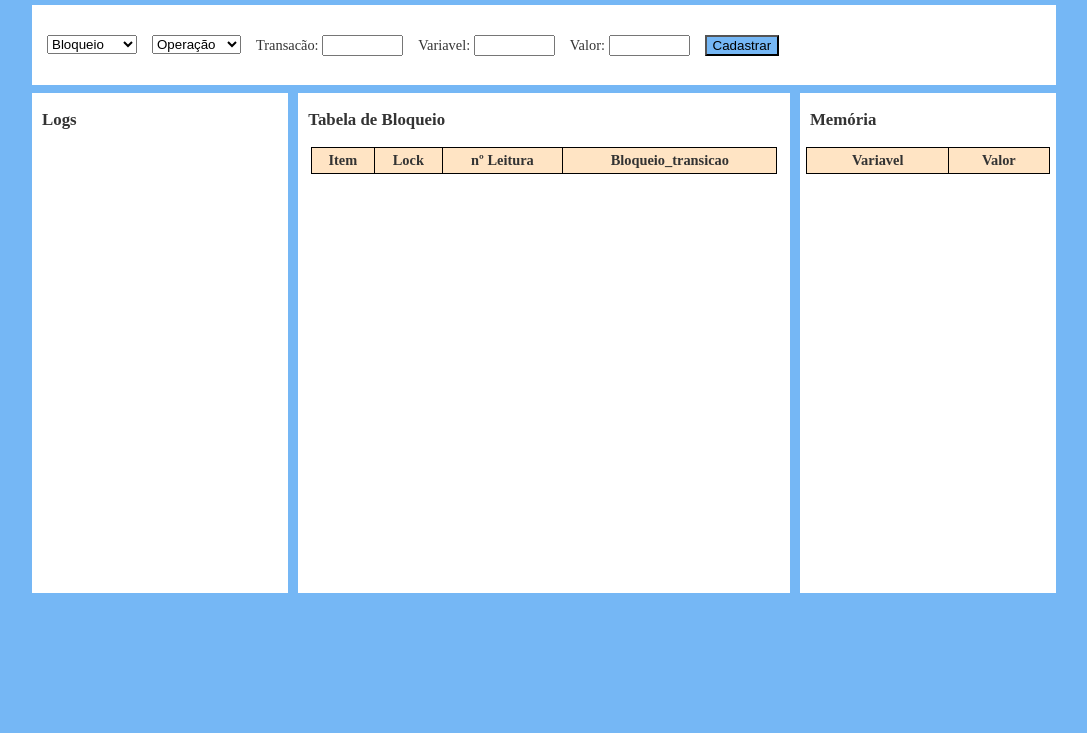
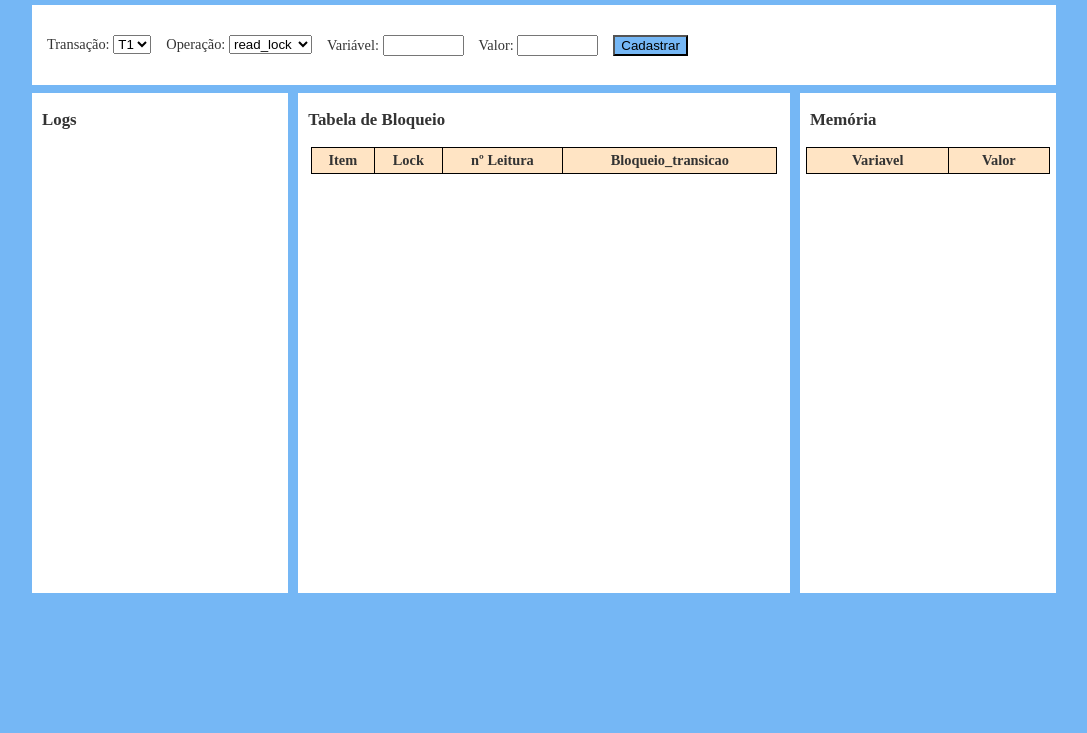
Before and after one commit to mailtonfcarvalho/db-02, a website: page index.html in a window 1280 px wide. Shown: the part 67-800 px from the top of the page, without its empty margins (104-1191 px from the left). Drawn offline with nearby package versions, Linux system fonts and the light colour scheme.

Commit message:
organiza o formulario de inserir comando

```diff
--- a/index.html
+++ b/index.html
@@ -16,45 +16,43 @@
         <header>
             <div class="panel0">
 
-                <div id="container">
-                    <div id="box-2" class="box">
-                        <select name="Lock_Unlock">
-                            <option>Bloqueio</option>
-                            <option>Read_Lock</option>
-                            <option>White_lock</option>
-                            <option>Unlock</option>
+                <form class="container" id="new-command">
+                    <div id="box-1" class="box">
+                        <label>Transação:</label>
+                        <select name="transaction">
+                            <option>T1</option>
+                            <option>T2</option>
+                            <option>T3</option>
                         </select>
                     </div>
 
-                    <div id="box-3" class="box">
-                            <select name="Lock_Unlock">
-                                <option>Operação</option>
-                                <option>Read_item</option>
-                                <option>White_item</option>
-                            </select>
+                    <div id="box-2" class="box">
+                        <label>Operação:</label>
+                        <select name="operation">
+                            <option>read_lock</option>
+                            <option>write_lock</option>
+                            <option>unlock</option>
+                            <option>read_item</option>
+                            <option>write_item</option>
+                        </select>
                     </div>
 
-                    <div id="box-1" class="box">
-                        <label for="valor">Transacão:</label>
-                        <input type="text" id="valor" name="valor" required
-                            minlength="1" maxlength="4" size="7">
-                        </div>
                     <div id="box-4" class="box">
-                        <label for="valor">Variavel:</label>
-                        <input type="text" id="variavel" name="variavel" required
+                        <label for="variable">Variável:</label>
+                        <input type="text" id="variable" name="variable" required
                             minlength="1" maxlength="4" size="7">
                     </div>
 
-                    <div id="box-5" class="box">
-                        <label for="variavel">Valor:</label>
-                        <input type="text" id="variavel" name="variavel" required
+                    <div id="box-5" class="box box-value">
+                        <label for="value">Valor:</label>
+                        <input type="text" id="value" name="value" required
                                minlength="1" maxlength="4" size="7">
                     </div>
 
                     <div id="box-6" class="box">
-                            <button type="button" onclick="" style="background-color: #75b7f5"> Cadastrar</button>
+                        <button type="submit" style="background-color: #75b7f5"> Cadastrar</button>
                     </div>
-                </div>
+                </form>
             </div>
         </header>
 
```
